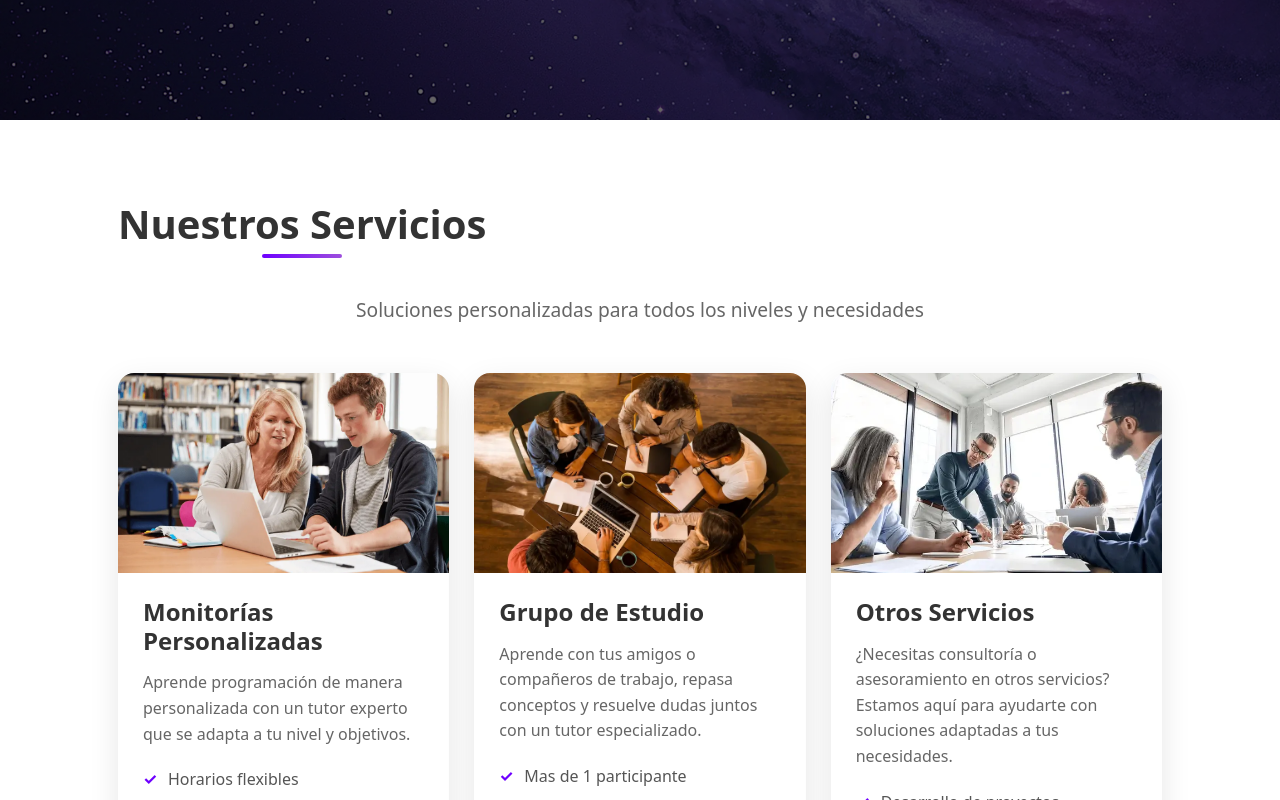
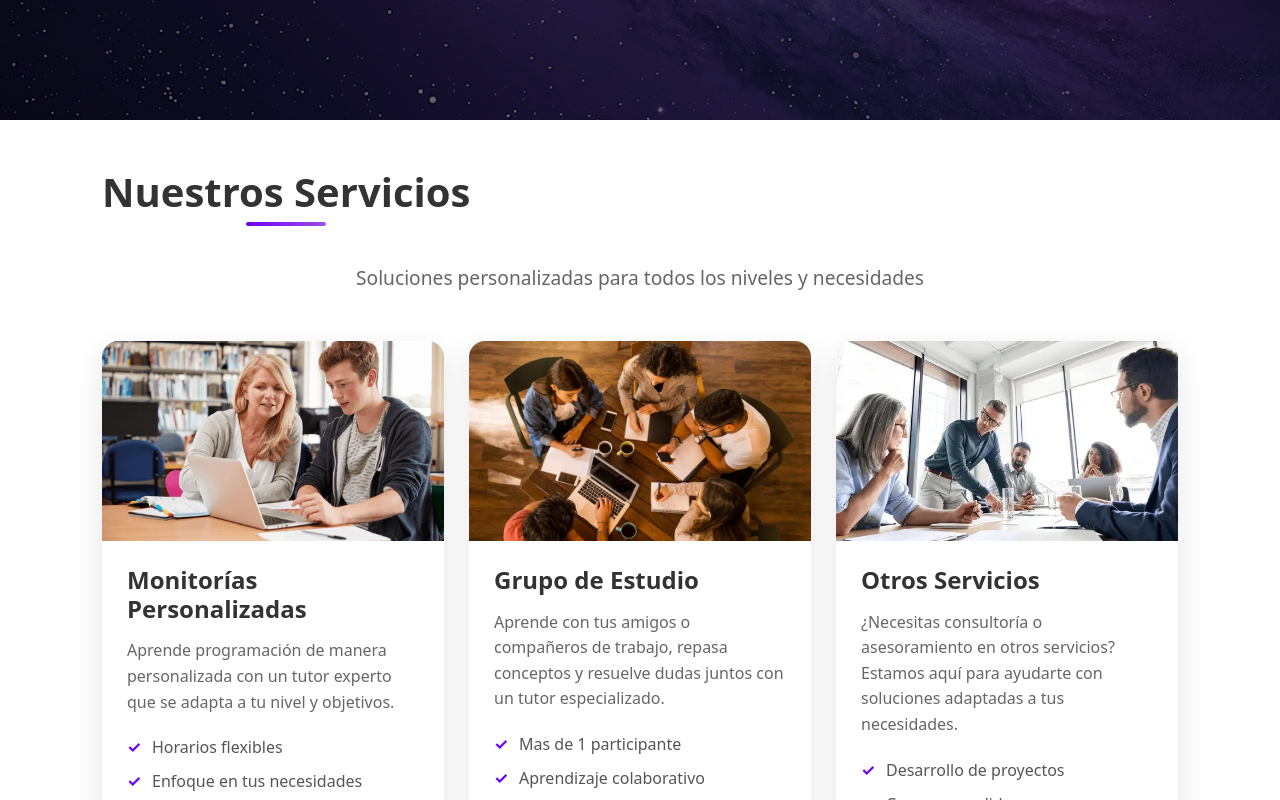
Before and after one commit to Chernandezz/profayra-portfolio, an Angular app: page / in a window 1280 px wide. Shown: the part 440-1240 px from the top of the page. Built offline with nearby package versions, Linux system fonts and the light colour scheme.

Commit message:
fix: Margins of home fixed

```diff
--- a/src/app/pages/home/home.component.scss
+++ b/src/app/pages/home/home.component.scss
@@ -75,7 +75,7 @@
 
 /* Estilos de la Sección de Planes/Servicios */
 .plans-section {
-  padding: 5rem 3rem;
+  padding: 3rem 2rem;
 }
 
 .section-title {
--- a/src/index.html
+++ b/src/index.html
@@ -13,7 +13,7 @@
   <meta property="og:title" content="Profayra">
   <meta property="og:image" content="assets/profayra.webp">
   <meta property="og:description" content="Aprende programación con monitorías personalizadas">
-  <meta name="theme-color" content="#6e00ff">
+  <meta name="theme-color" content="#060613">
   <link rel="preload" href="assets/banner2.webp" as="image">
 </head>
 
```
